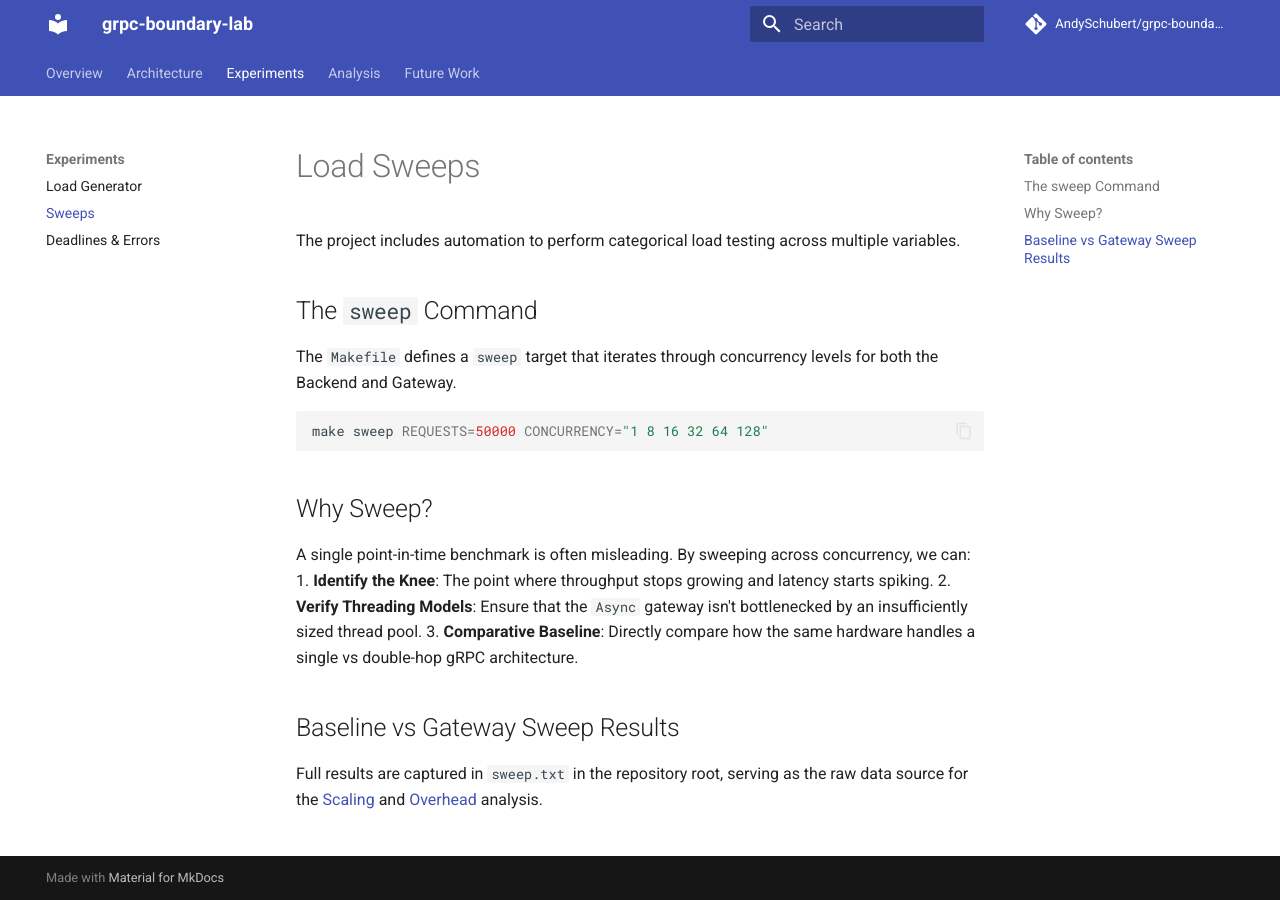
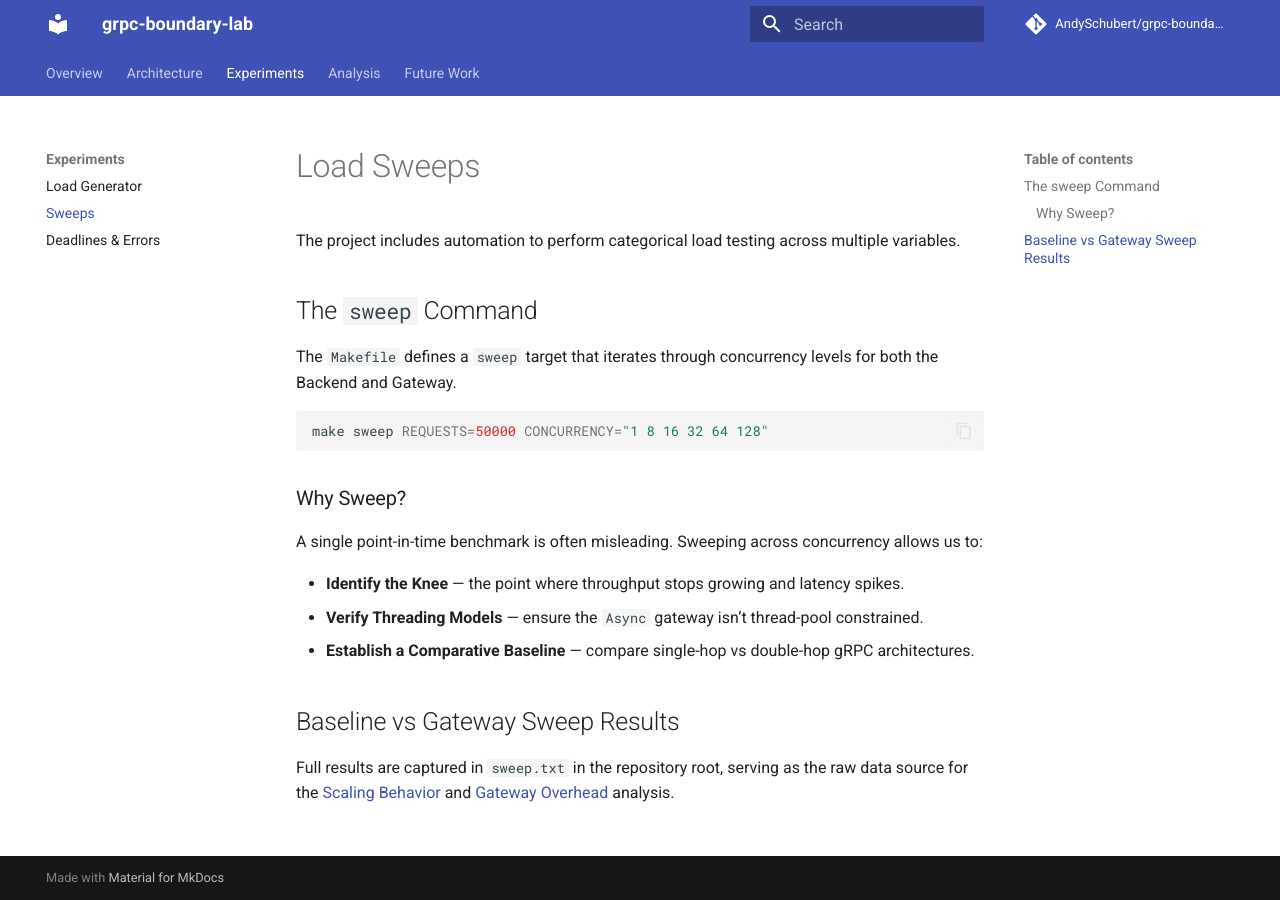
Before and after one commit to AndySchubert/grpc-boundary-lab, an MkDocs documentation site: the page built from docs/experiments/sweeps.md, in a window 1280 px wide. Built offline with MkDocs 1.6.1 and Material for MkDocs 9.7.7, drawn with Linux system fonts in a browser that asks for light colours; comment, search, counter and statistics services are not loaded.

````diff
--- a/docs/experiments/sweeps.md
+++ b/docs/experiments/sweeps.md
@@ -10,12 +10,14 @@ The `Makefile` defines a `sweep` target that iterates through concurrency levels
 make sweep REQUESTS=50000 CONCURRENCY="1 8 16 32 64 128"
 ```
 
-## Why Sweep?
+### Why Sweep?
 
-A single point-in-time benchmark is often misleading. By sweeping across concurrency, we can:
-1. **Identify the Knee**: The point where throughput stops growing and latency starts spiking.
-2. **Verify Threading Models**: Ensure that the `Async` gateway isn't bottlenecked by an insufficiently sized thread pool.
-3. **Comparative Baseline**: Directly compare how the same hardware handles a single vs double-hop gRPC architecture.
+A single point-in-time benchmark is often misleading. Sweeping across concurrency allows us to:
+
+- **Identify the Knee** — the point where throughput stops growing and latency spikes.
+- **Verify Threading Models** — ensure the `Async` gateway isn’t thread-pool constrained.
+- **Establish a Comparative Baseline** — compare single-hop vs double-hop gRPC architectures.
 
 ## Baseline vs Gateway Sweep Results
-Full results are captured in `sweep.txt` in the repository root, serving as the raw data source for the [Scaling](./analysis/scaling.md) and [Overhead](./analysis/gateway-overhead.md) analysis.
+Full results are captured in `sweep.txt` in the repository root, serving as the raw data source for the [Scaling Behavior](../analysis/scaling.md)
+and [Gateway Overhead](../analysis/gateway-overhead.md) analysis.
````
Also changed, not shown: docs/future.md (+28 -0 lines).
